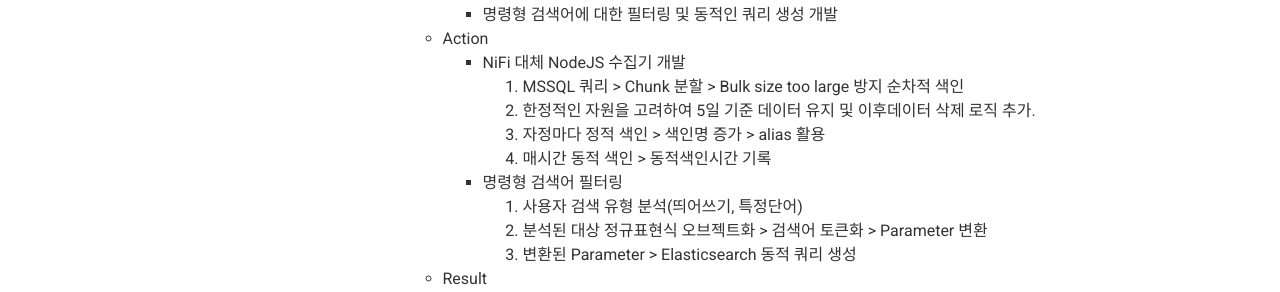
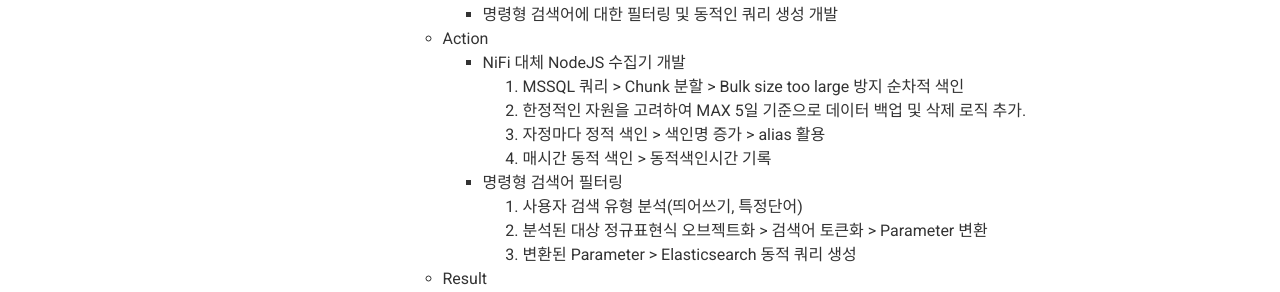
Before and after one commit to sihyeonleee/sihyeonleee.github.io, a Jekyll site: the page built from index.md, in a window 1280 px wide and 900 px high, scrolled down 2054 px. Shown: the part 159-451 px from the top of the window. Built offline with Jekyll 4.4.1, drawn with Linux system fonts in a browser that asks for light colours; nearby versions of some CDN libraries.

Commit message:
no message

```diff
--- a/_config.yml
+++ b/_config.yml
@@ -192,7 +192,7 @@ content:
             - Action
               - NiFi 대체 NodeJS 수집기 개발
                 1. MSSQL 쿼리 > Chunk 분할 > Bulk size too large 방지 순차적 색인
-                2. 한정적인 자원을 고려하여 5일 기준 데이터 유지 및 이후데이터 삭제 로직 추가.
+                2. 한정적인 자원을 고려하여 MAX 5일 기준으로 데이터 백업 및 삭제 로직 추가.
                 3. 자정마다 정적 색인 > 색인명 증가 > alias 활용
                 4. 매시간 동적 색인 > 동적색인시간 기록
               - 명령형 검색어 필터링
```
